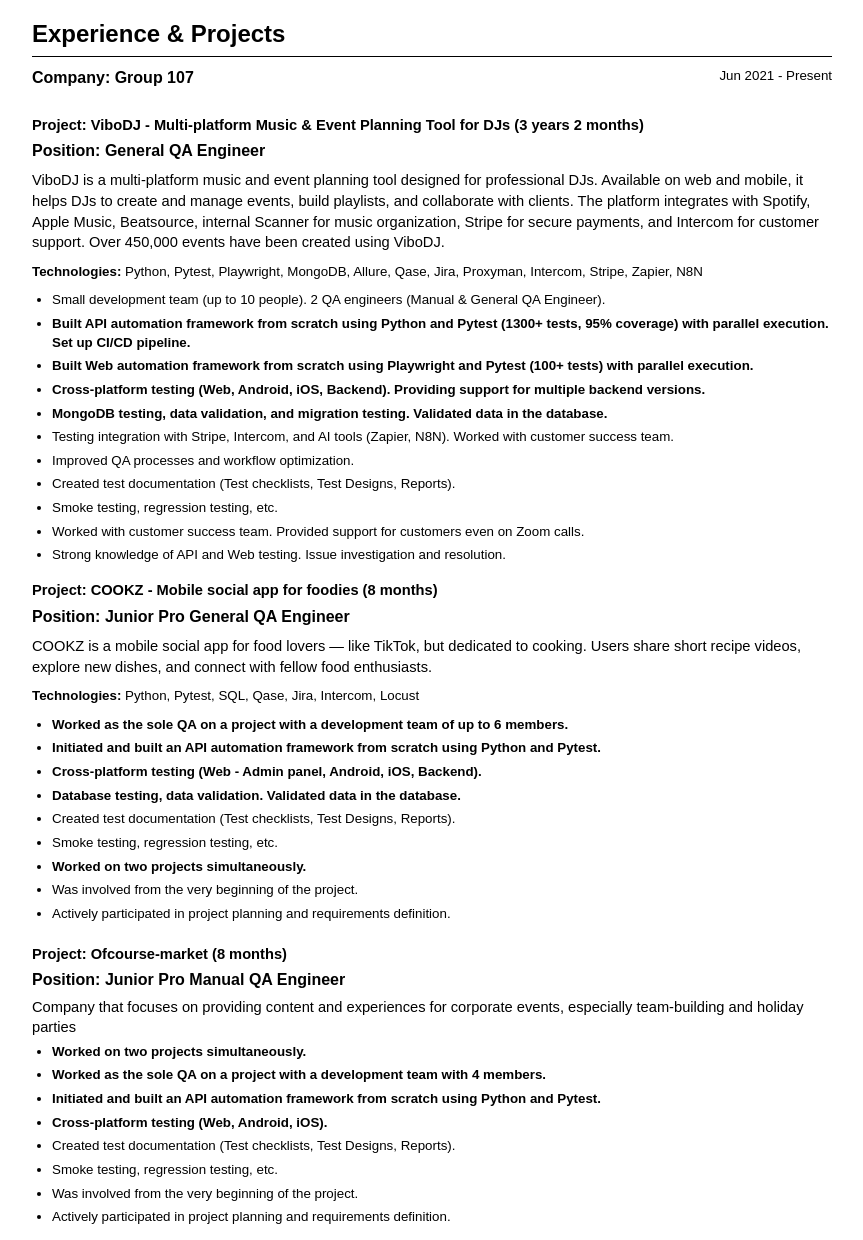
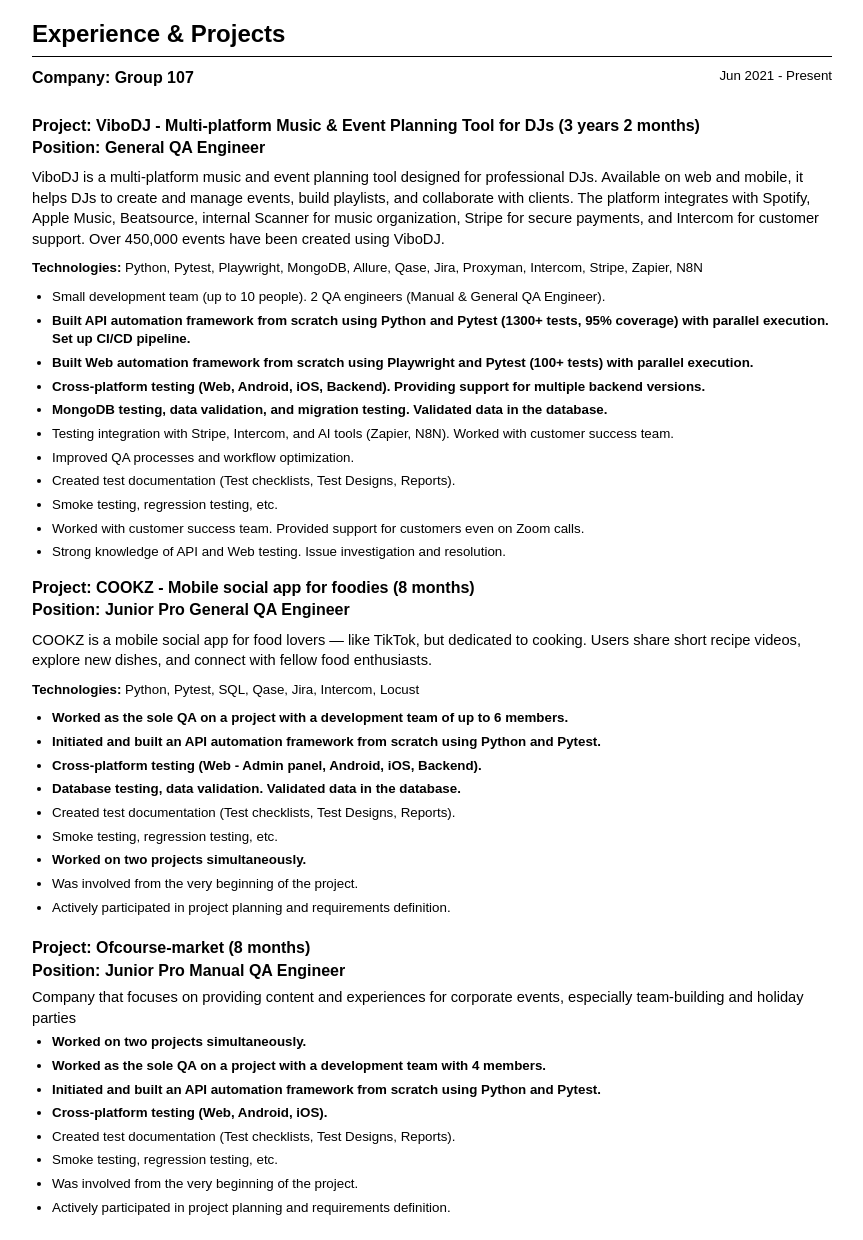
Before and after one commit to yurapukish/yurapukish.github.io, a plain HTML site: page index.html in a window 1280 px wide. Shown: the part 453-1693 px from the top of the page, without its empty margins (208-1071 px from the left). Drawn offline with Linux system fonts and the light colour scheme.

Commit message:
update time

```diff
--- a/index.html
+++ b/index.html
@@ -327,7 +327,7 @@
           <span class="period">Jun 2021 - Present</span>
         </div>
         <br>
-        <div class="project-name">Project: ViboDJ - Multi-platform Music & Event Planning Tool for DJs              (3 years 2 months)</div>
+        <div class="company-name">Project: ViboDJ - Multi-platform Music & Event Planning Tool for DJs              (3 years 2 months)</div>
         <div class="company-period">
           <span class="company-name">Position: General QA Engineer</span>
           <!-- <span class="period">Sep 2022 - Present</span> -->
@@ -359,7 +359,7 @@
         </ul>
       </div>
 
-      <div class="project-name">Project: COOKZ - Mobile social app for foodies (8 months)</div>
+      <div class="company-name">Project: COOKZ - Mobile social app for foodies (8 months)</div>
         <div class="company-period">
         <span class="company-name">Position: Junior Pro General QA Engineer</span>
         <!-- <span class="period">Jan 2022 - Sep 2022</span> -->
@@ -386,7 +386,7 @@
         </ul>
       </div>
 
-      <div class="project-name">Project: Ofcourse-market (8 months)</div>
+      <div class="company-name">Project: Ofcourse-market (8 months)</div>
       <div class="company-period">
         <span class="company-name">Position: Junior Pro Manual QA Engineer</span>
         <!-- <span class="period">Jan 2022 - Sep 2022</span> -->
@@ -408,7 +408,7 @@
       </ul><br>
 
 
-    <div class="project-name">Projects: WordPress-based websites        (7 months)</div>
+    <div class="company-name">Projects: WordPress-based websites        (7 months)</div>
     <div class="company-period">
       <span class="company-name">Position: Junior QA Engineer (WordPress Team)</span>
       <!-- <span class="period">June 2021 - Jan 2022</span> -->
```
